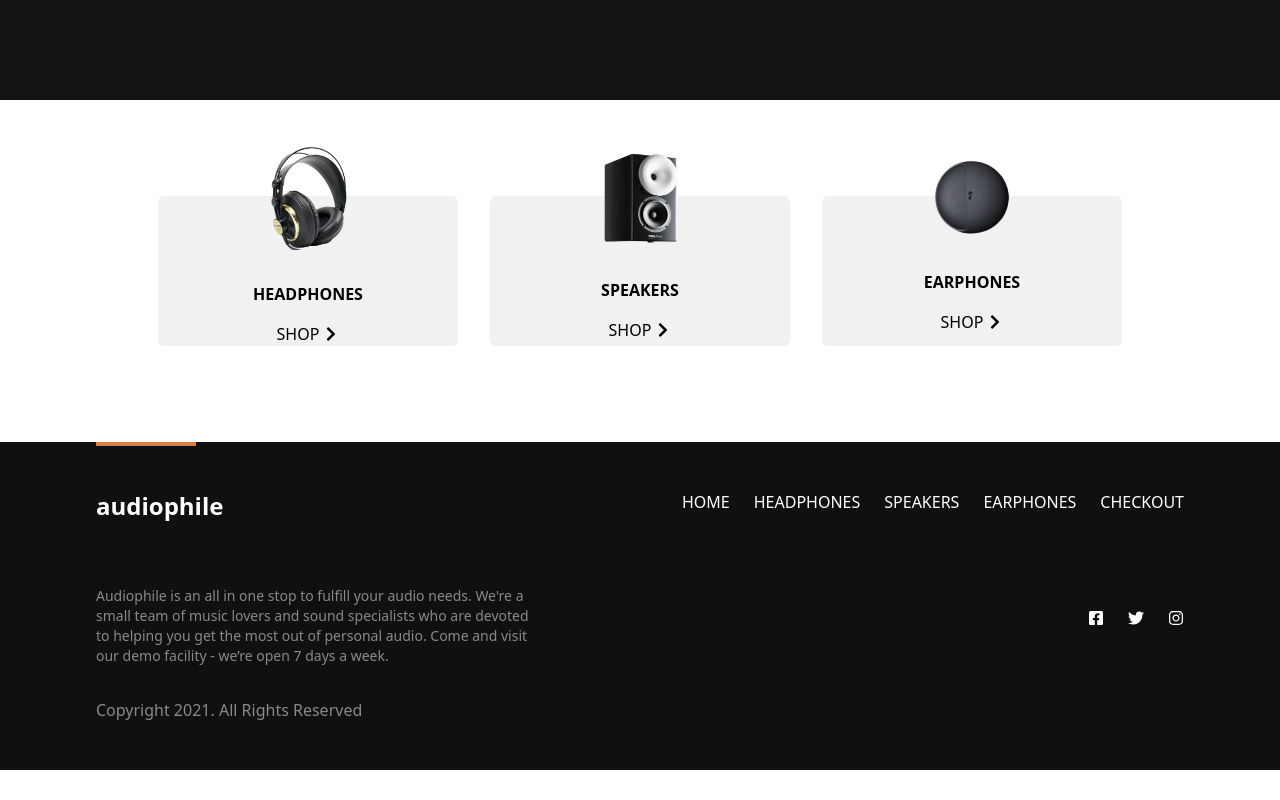
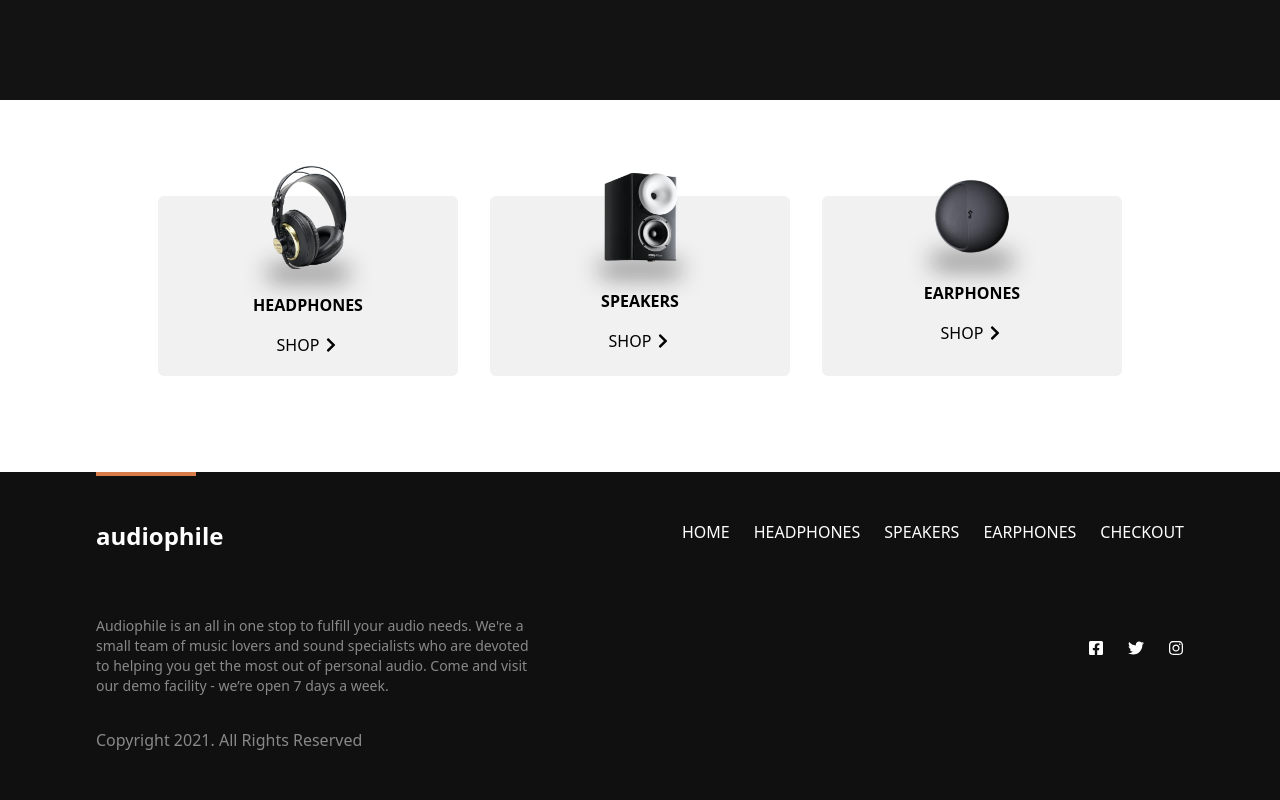
Before and after one commit to Deevyne99/audiophile-Ecommerce, a React (Create React App) app in the folder audiophoile/: page / in a window 1280 px wide. Shown: the part 677-1477 px from the top of the page. Before the commit the page ends 1447 px from the top, so only its background shows below. Built offline with nearby package versions, Linux system fonts and the light colour scheme.

Commit message:
updated home page

```diff
--- a/audiophoile/src/components/shop/Shop.js
+++ b/audiophoile/src/components/shop/Shop.js
@@ -10,13 +10,14 @@ const Shop = () => {
           const { id, img, url, name } = item
           return (
             <div
-              className='relative flex flex-col w-[300px] h-[150px] space-y-4  bg-grayColor justify-center items-center rounded-md'
+              className='relative flex flex-col w-[300px] h-[180px] space-y-4  bg-grayColor justify-center items-center rounded-md'
               key={id}
             >
               <div className='mx-auto mt-[-50px] bg-transparent '>
                 <img className='w-20' src={img} alt='' />
+                <div className='bg-black h-[8px] rounded-full w-20 blur-md'></div>
               </div>
-              <div className='shadow-sm'></div>
+
               <p className='uppercase font-semibold'>{name}</p>
               <Link className='flex items-center gap-1 uppercase' to={url}>
                 shop <FaChevronRight className='font-thin' />
```
